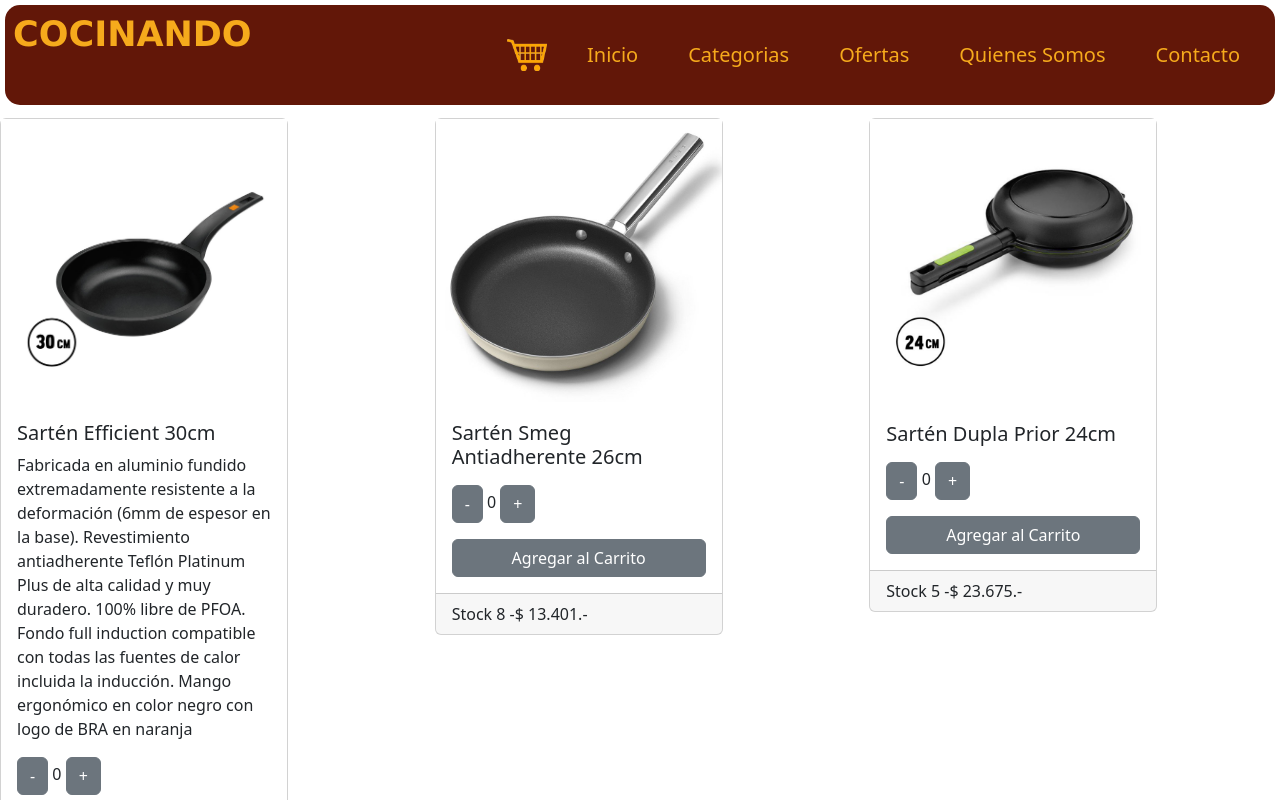
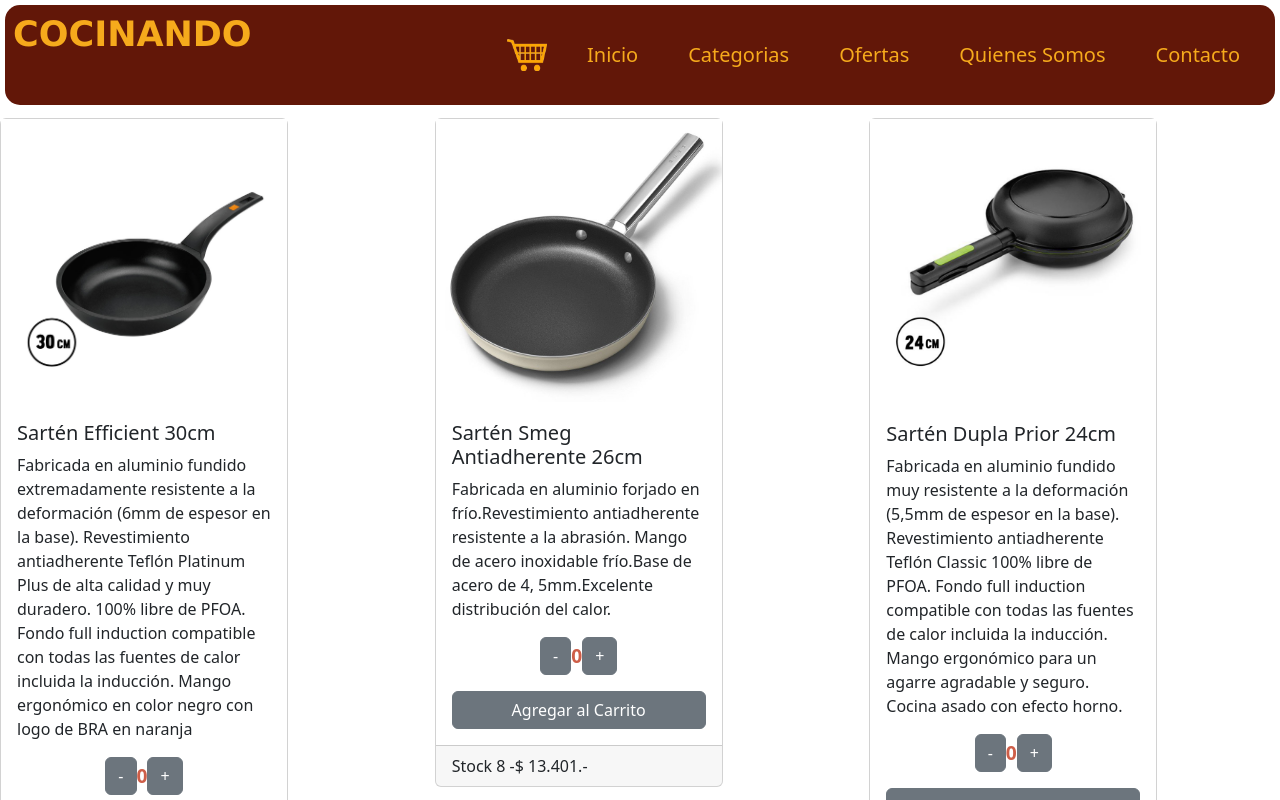
Before and after one commit to MartinAracama/Cocinando-Ecommerce, a React (Create React App) app: page / in a window 1280 px wide. Shown: the top 800 px of the page. Built offline with nearby package versions, Linux system fonts and the light colour scheme.

Commit message:
se arrego contador y se estilizaron los botones

```diff
--- a/src/components/Contador/Contador.js
+++ b/src/components/Contador/Contador.js
@@ -1,6 +1,7 @@
 import React from 'react'
 import { Button } from "reactstrap"
 import { useState } from 'react'
+import "./Contador.scss"
 
 
 export const Contador = ({stock}) => {
@@ -9,7 +10,7 @@
 
 
     const handleSumar = () => {
-      if(Contador < stock)
+      if(counter < stock)
       setCounter( counter + 1 )
     }
 
@@ -22,9 +23,11 @@
 
   return (
     <div>
+      <div className="counter">
         <Button onClick={handleRestar}> - </Button>
-        <span> {counter} </span>
+        <span className='numero'> {counter} </span>
         <Button onClick={handleSumar}> + </Button>
+      </div>
         <Button style={{width: "100%", marginTop: "1rem"}}> Agregar al Carrito </Button>
     </div>
   )
--- a/src/components/Contador/Contador.scss
+++ b/src/components/Contador/Contador.scss
@@ -1,38 +1,13 @@
 
 
-.counterContainer {
+.counter {
     display: flex;
-    flex-direction: column;
     align-items: center;
     justify-content: center;
 
-    .titulo {
-        color: #621708;
-    }
-
-    .botonMas {
-        font-size: larger;
-        border: auto;
-        outline: auto;
-        color: #990e0e;
-        padding: 10px;
-        margin-bottom: 10px;
-        border-radius: 5px;
-    }
-
-    .botonMenos {
-        font-size: larger;
-        border: auto;
-        outline: auto;
-        color: #990e0e;
-        padding: 10px;
-        margin-top: 10px;
-        border-radius: 5px;
-    }
-
     .numero {
+        color: #ce5e48;
         font-size: larger;
         font-weight: 700;
-        font-style: italic;
     }
 }
--- a/src/components/itemListContainer/itemListContainer.js
+++ b/src/components/itemListContainer/itemListContainer.js
@@ -16,7 +16,7 @@
     {
       id: 2,
       nombre: "Sartén Smeg Antiadherente 26cm",
-      descripción: "Fabricada en aluminio forjado en frío.Revestimiento antiadherente resistente a la abrasión. Mango de acero inoxidable frío.Base de acero de 4, 5mm.Excelente distribución del calor.",
+      descripcion: "Fabricada en aluminio forjado en frío.Revestimiento antiadherente resistente a la abrasión. Mango de acero inoxidable frío.Base de acero de 4, 5mm.Excelente distribución del calor.",
       img: "./img/sarten_smeg_antiadherente_26cm.jpg",
       precio: "$ 13.401.-",
       stock: 8
@@ -24,7 +24,7 @@
     {
       id: 3,
       nombre: "Sartén Dupla Prior 24cm",
-      descripción: "Fabricada en aluminio fundido muy resistente a la deformación (5,5mm de espesor en la base). Revestimiento antiadherente Teflón Classic 100% libre de PFOA. Fondo full induction compatible con todas las fuentes de calor incluida la inducción. Mango ergonómico para un agarre agradable y seguro. Cocina asado con efecto horno: gracias a su junta aislante junto con el imán de su mango hace que se cree dentro de la sartén un efecto horno completamente uniforme.",
+      descripcion: "Fabricada en aluminio fundido muy resistente a la deformación (5,5mm de espesor en la base). Revestimiento antiadherente Teflón Classic 100% libre de PFOA. Fondo full induction compatible con todas las fuentes de calor incluida la inducción. Mango ergonómico para un agarre agradable y seguro. Cocina asado con efecto horno.",
       img: "./img/sarten_dupla_prior_cerrada_24.jpg",
       precio: "$ 23.675.-",
       stock: 5
```
Also changed, not shown: 2 other files (tests, documents, lock files or other folders).
